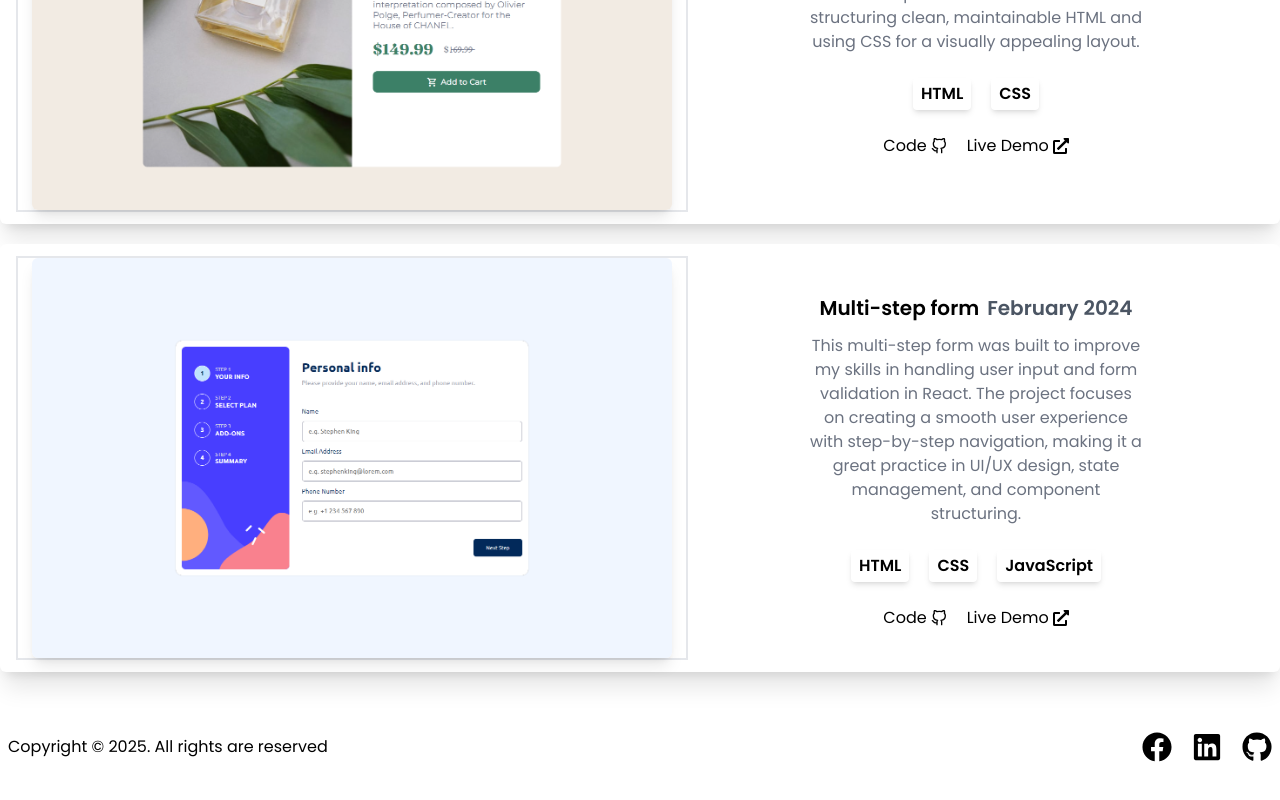
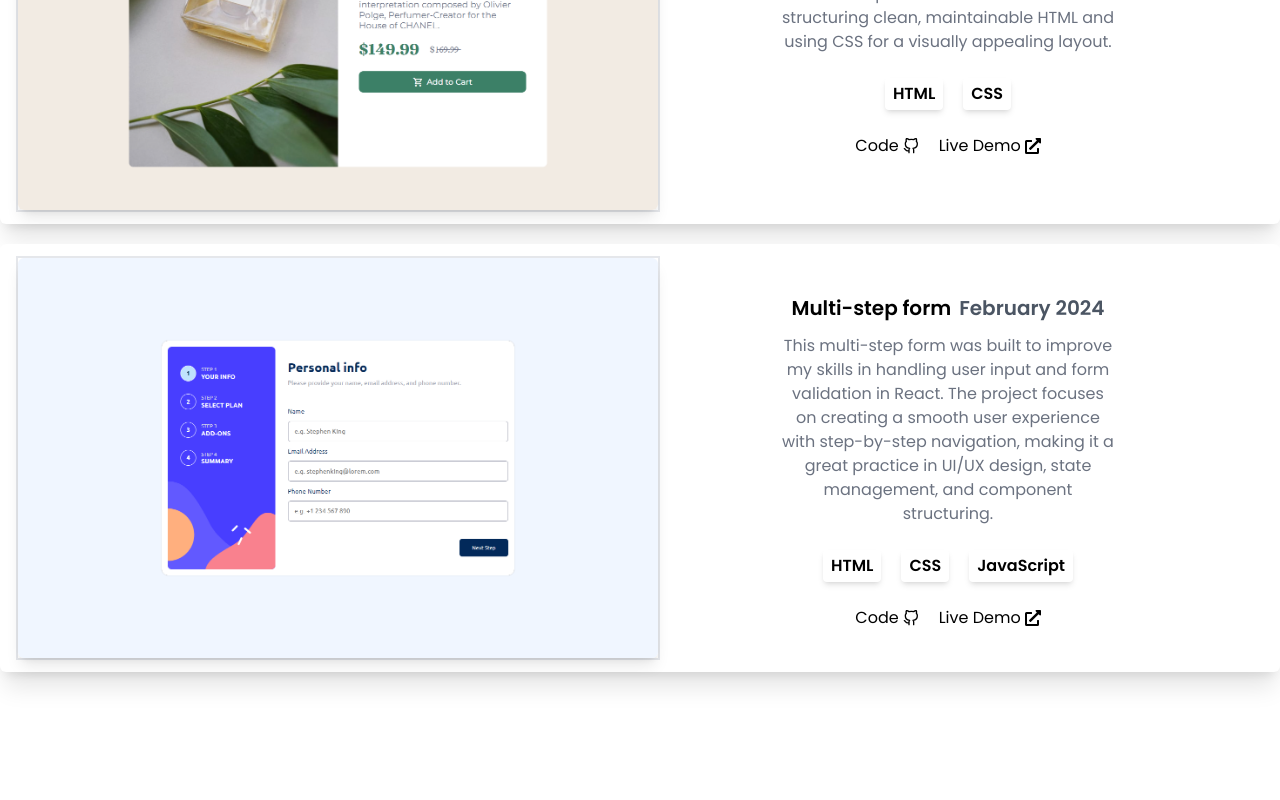
Before and after one commit to itsmecedy/frontend-mentor-projects-, a React (Vite) app: page / in a window 1280 px wide. Shown: the part 1240-2040 px from the top of the page. After the commit the page ends 1952 px from the top, so only its background shows below. Built offline with nearby package versions, Linux system fonts and the light colour scheme.

Commit message:
remove footer,, remove  footer.jsx, fix image padding by removing flex-1 on its css, and add mb-10 on parent div in projects.jsx

```diff
--- a/src/App.jsx
+++ b/src/App.jsx
@@ -1,14 +1,12 @@
 import React from "react";
 import Header from "./components/Header";
 import Projects from "./components/Projects";
-import Footer from "./components/Footer";
 
 export default function App() {
   return (
-    <div>
+    <div >
       <Header></Header>
       <Projects></Projects>
-      <Footer></Footer>
     </div>
   );
 }
--- a/src/components/Footer.jsx
+++ /dev/null
@@ -1,44 +0,0 @@
-import React from "react";
-import { FaGithub } from "react-icons/fa";
-import { FaLinkedin } from "react-icons/fa";
-import { FaFacebook } from "react-icons/fa";
-
-export default function Footer() {
-  return (
-    <>
-      <div className="max-w-[80rem] mx-auto ">
-        <div className="flex items-center flex-col lg:flex-row justify-between py-10 px-2  gap-5">
-          <div className="flex justify-center items-center ">
-            <p className=" ">Copyright © 2025. All rights are reserved</p>
-          </div>
-          <div className=" text-3xl  flex flex-row gap-5">
-            <a
-              href="https://www.facebook.com/hillo.cabello/"
-              target="_blank"
-              rel="noreferrer"
-              className=" hover:text-blue-700"
-            >
-              <FaFacebook />
-            </a>
-            <a
-              target="_blank"
-              rel="noreferrer"
-              href="https://www.linkedin.com/in/cedrick-mancio/"
-              className=" hover:text-blue-500"
-            >
-              <FaLinkedin />
-            </a>
-            <a
-              target="_blank"
-              rel="noreferrer"
-              href="https://github.com/itsmecedy"
-              className=" hover:text-blue-500"
-            >
-              <FaGithub />
-            </a>
-          </div>
-        </div>
-      </div>
-    </>
-  );
-}
--- a/src/components/Projects.jsx
+++ b/src/components/Projects.jsx
@@ -55,7 +55,7 @@ export default function Projects() {
   ];
 
   return (
-    <div>
+    <div className="mb-10">
       {projects
         .slice()
         .reverse()
@@ -65,7 +65,7 @@ export default function Projects() {
             className="flex flex-col lg:flex-row mx-auto shadow-xl bg-white rounded-md py-3 px-4 my-5 "
           >
             {/* Left Side */}
-            <div className="flex-1 flex justify-center border-2">
+            <div className="flex justify-center border-2">
               <div className="wrapperScroll">
                 <img
                   className="imgScroll"
@@ -74,7 +74,6 @@ export default function Projects() {
                 />
               </div>
             </div>
-
             {/* Right Side */}
             <div className="flex-1 flex max-w-xl flex-col justify-center ">
               <div className="text-xl font-semibold mt-5 px-2">
@@ -84,7 +83,6 @@ export default function Projects() {
               <p className="xl:mx-28 mt-3 px-2 text-gray-500">
                 {project.description}
               </p>
-
               {/* Tech Stack */}
               <div className="flex justify-center gap-5 py-6 flex-wrap">
                 {project.techStack.map((tech, index) => (
@@ -96,7 +94,6 @@ export default function Projects() {
                   </p>
                 ))}
               </div>
-
               {/* Project Links */}
               <div className="flex justify-center gap-5 pb-3">
                 {project.code && (
```
